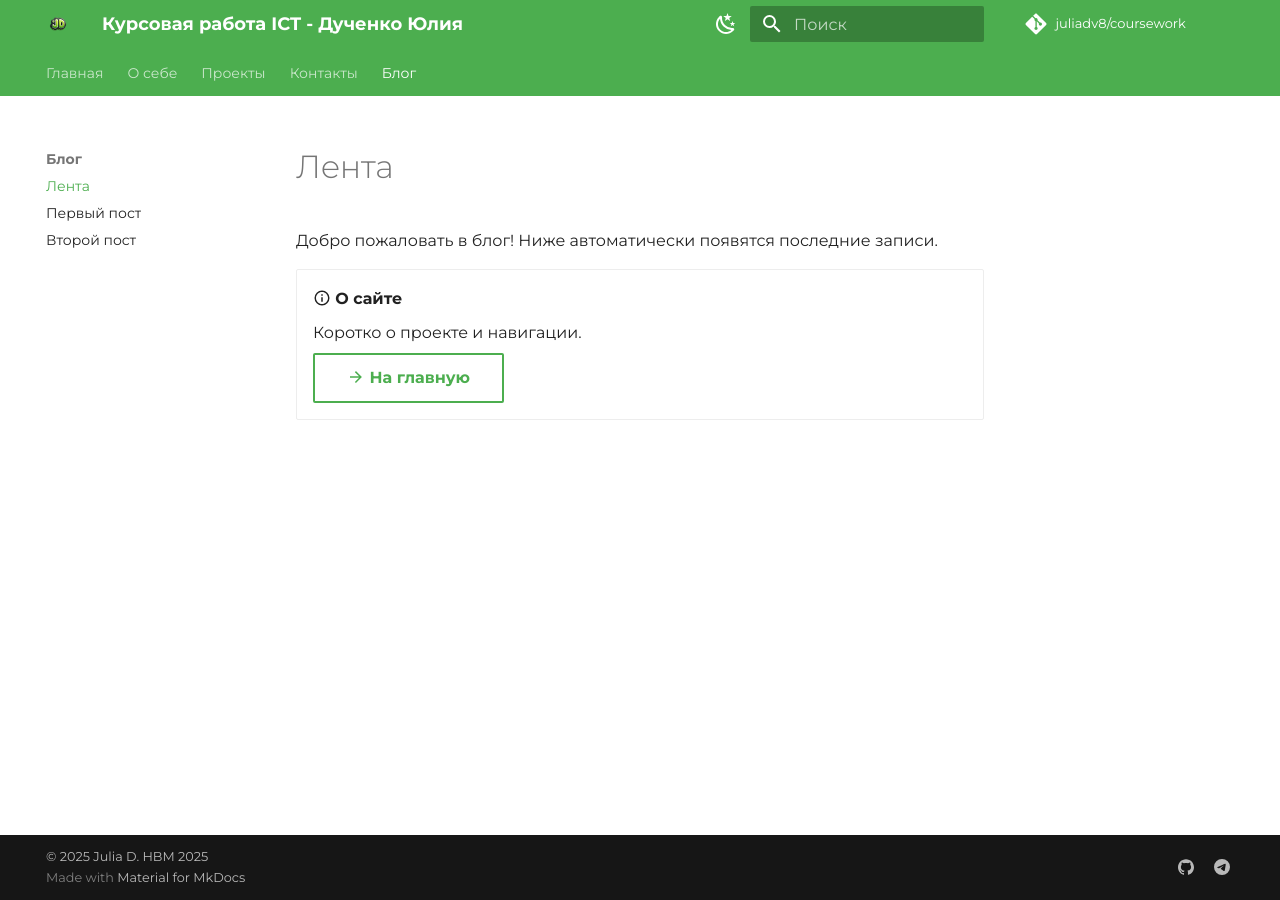
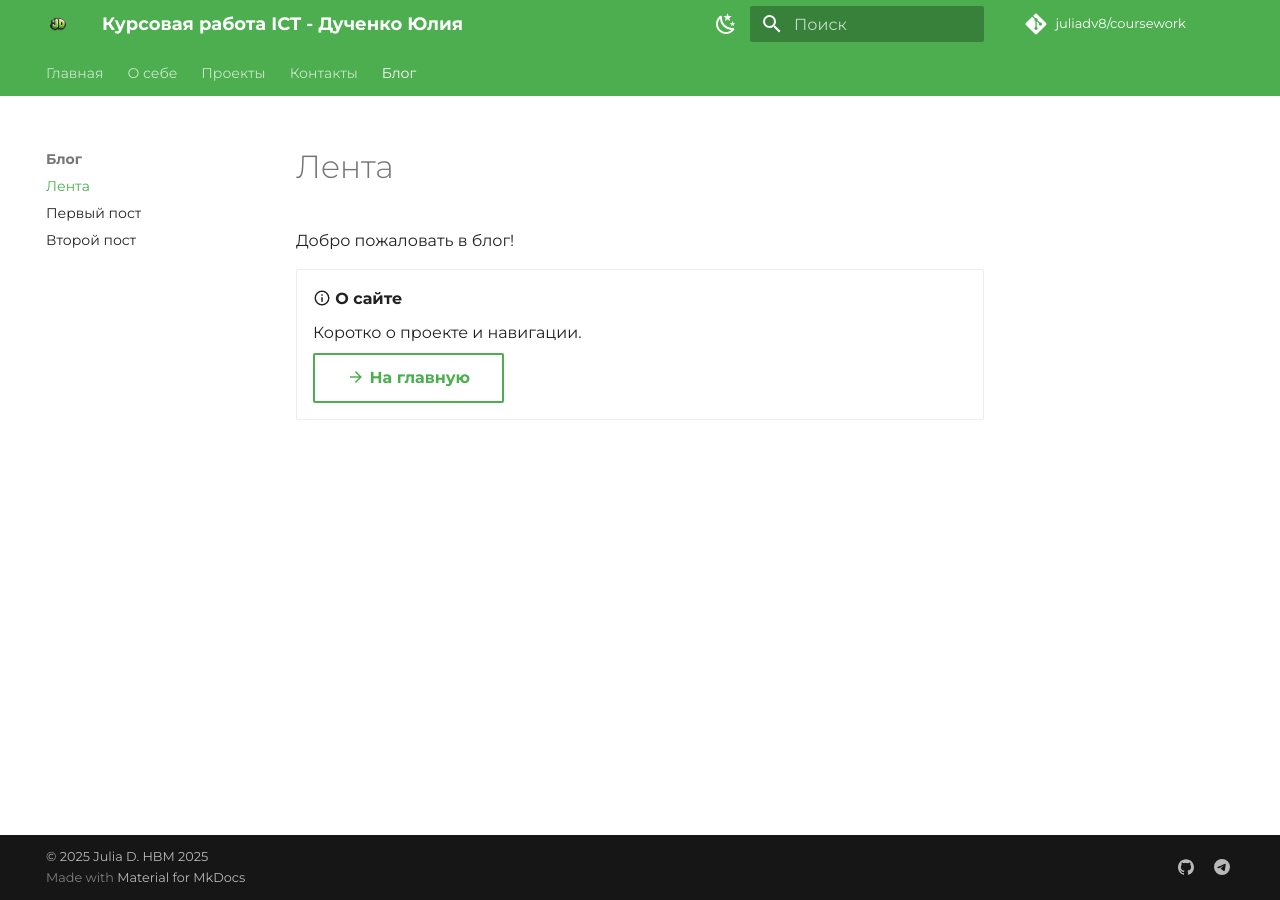
Before and after one commit to juliadv8/coursework, an MkDocs documentation site: the page built from docs/blog/index.md, in a window 1280 px wide. Built offline with MkDocs 1.6.1 and Material for MkDocs 9.7.7, drawn with Linux system fonts in a browser that asks for light colours; comment, search, counter and statistics services are not loaded.

Commit message:
Update index.md

```diff
--- a/docs/blog/index.md
+++ b/docs/blog/index.md
@@ -1,4 +1,4 @@
-Добро пожаловать в блог! Ниже автоматически появятся последние записи.
+Добро пожаловать в блог!
 
 <div class="grid cards" markdown="1">
 
```
